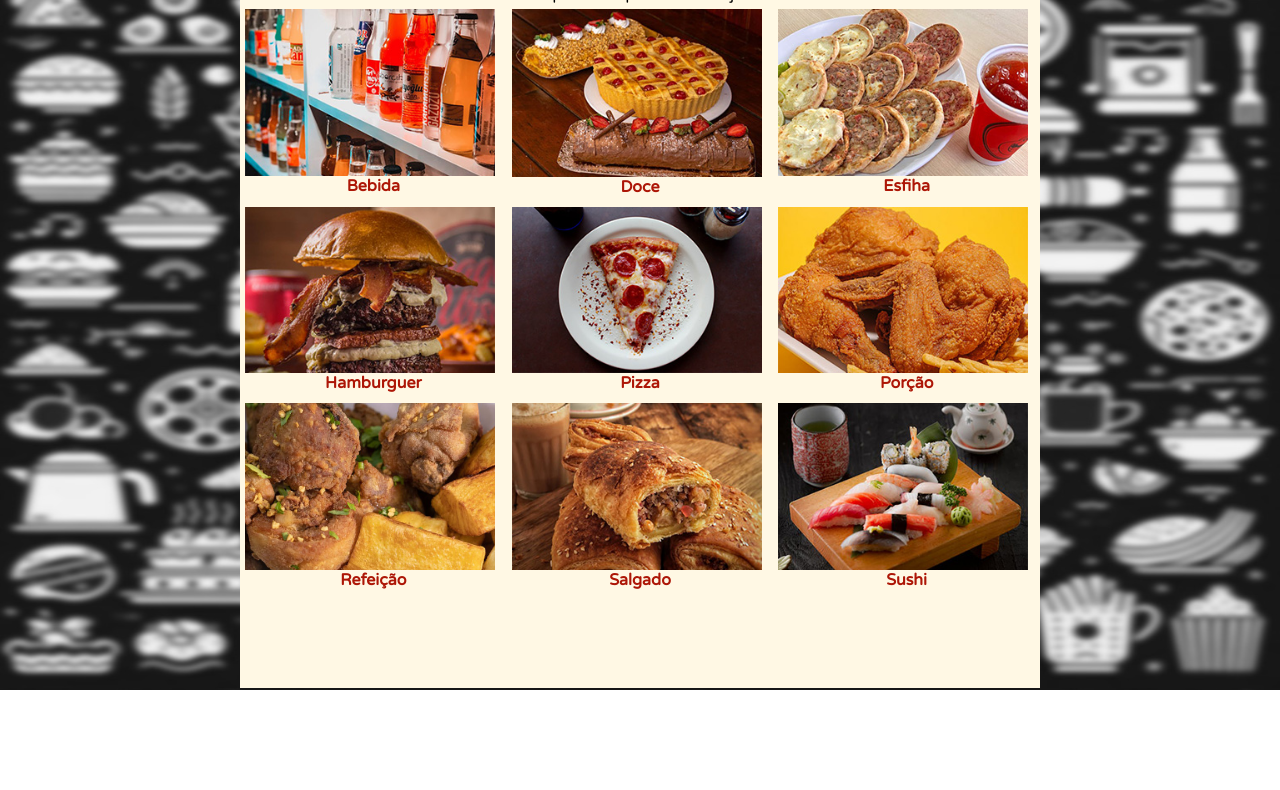
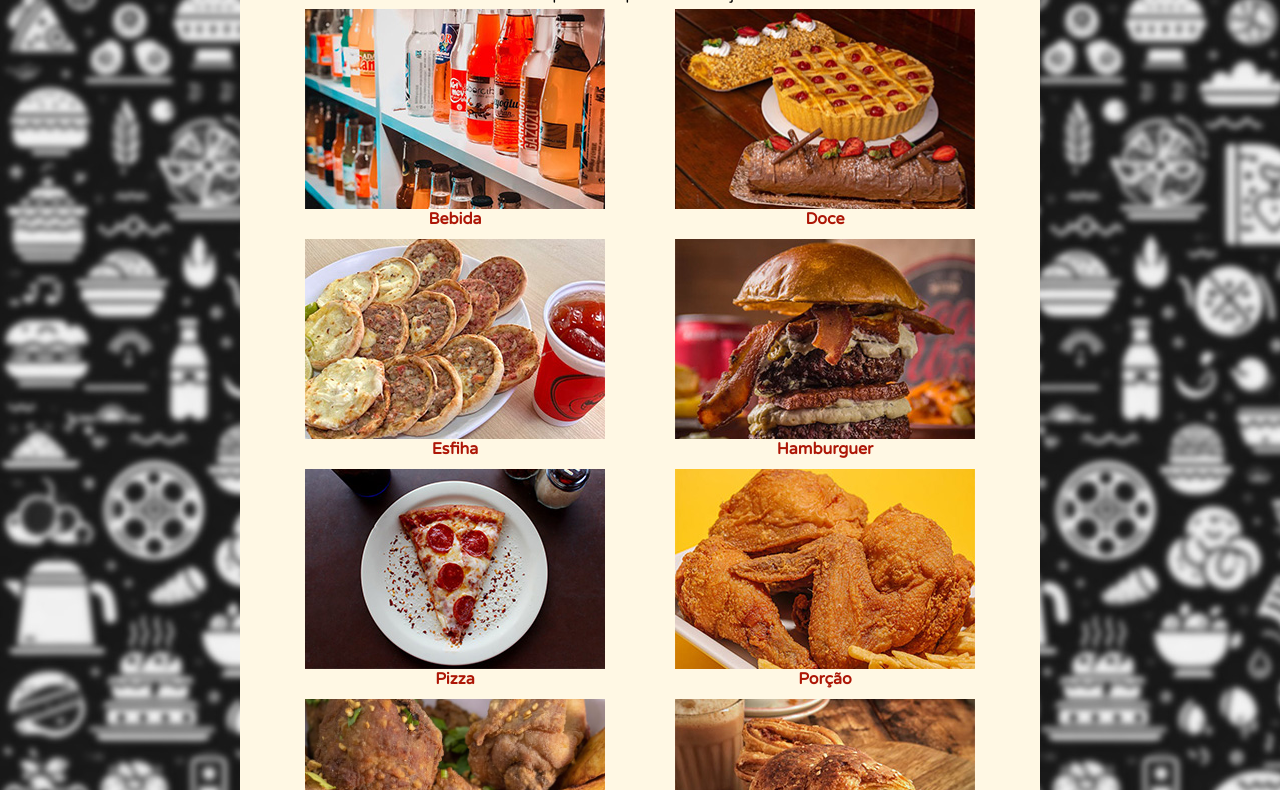
Before and after one commit to brusife/portfoliobrands, a plain HTML site: page superfooddelivery/pedido.html in a window 1280 px wide. Shown: the part 110-900 px from the top of the page. Before the commit the page ends 800 px from the top, so only its background shows below. Drawn offline with Linux system fonts and the light colour scheme.

Commit message:
acertando flex box

```diff
--- a/superfooddelivery/pedido.html
+++ b/superfooddelivery/pedido.html
@@ -14,15 +14,15 @@
         <main>
             <p>O que você quer comer hoje?</p>
             <div class="container">
-                <div class="item"><img src="icones/bebida.jpg"><p>Bebida</p></div>
-                <div class="item"><img src="icones/doce.jpg"><p>Doce</p></div>
-                <div class="item"><img src="icones/esfiha.jpg"><p>Esfiha</p></div>
-                <div class="item"><img src="icones/hamburguer.jpg"><p>Hamburguer</p></div>
-                <div class="item"><img src="icones/pizza.jpg"><p>Pizza</p></div>
-                <div class="item"><img src="icones/porcao.jpg"><p>Porção</p></div>
-                <div class="item"><img src="icones/refeicao.jpg"><p>Refeição</p></div>
-                <div class="item"><img src="icones/salgado.jpg"><p>Salgado</p></div>
-                <div class="item"><img src="icones/sushi.jpg"><p>Sushi</p></div>
+                <div class="item"><div class="foto" id="foto1"></div><p>Bebida</p></div>
+                <div class="item"><div class="foto" id="foto2"></div><p>Doce</p></div>
+                <div class="item"><div class="foto" id="foto3"></div><p>Esfiha</p></div>
+                <div class="item"><div class="foto" id="foto4"></div><p>Hamburguer</p></div>
+                <div class="item"><div class="foto" id="foto5"></div><p>Pizza</p></div>
+                <div class="item"><div class="foto" id="foto6"></div><p>Porção</p></div>
+                <div class="item"><div class="foto" id="foto7"></div><p>Refeição</p></div>
+                <div class="item"><div class="foto" id="foto8"></div><p>Salgado</p></div>
+                <div class="item"><div class="foto" id="foto9"></div><p>Sushi</p></div>
             </div>
 
         </main>
--- a/superfooddelivery/pedidostyle.css
+++ b/superfooddelivery/pedidostyle.css
@@ -10,35 +10,83 @@
 }
 
 .container {
-    max-width: 800px;
+    width: 800px;
     margin:0 auto;
     display: flex;
     flex-wrap: wrap;
+    justify-content: space-evenly;
 }
 
 .item {
-    flex:1 1 150px ;
+    flex-basis: 300px ;
     text-align: center;
     color: #ad1606;
     font-weight: bold;
     margin: 5px;
 }
 
+.item:hover{
+    box-shadow: inset 0px 0px 90px #fcc414;
+}
+
 main > p{
     text-align: center;
 }
+.foto {
+    display: block;
+    height: 200px;
+}
 
 
+#foto1 {
+    background: url(icones/bebida.jpg) center center;
+    background-size: contain;
+}
 
-img {
-    display: block;
-    max-width: 250px;
+#foto2 {
+    background: url(icones/doce.jpg) center center;
+    background-size: contain;
+}
 
+#foto3 {
+    background: url(icones/esfiha.jpg) center center;
+    background-size: contain;
+}
+
+#foto4 {
+    background: url(icones/hamburguer.jpg) center center;
+    background-size: contain;
+}
+
+#foto5 {
+    background: url(icones/pizza.jpg) center center;
+    background-size: contain;
+}
+
+#foto6 {
+    background: url(icones/porcao.jpg) center center;
+    background-size: contain;
+}
+
+#foto7 {
+    background: url(icones/refeicao.jpg) center center;
+    background-size: contain;
+}
+
+#foto8 {
+    background: url(icones/salgado.jpg) center center;
+    background-size: contain;
+}
+
+#foto9 {
+    background: url(icones/sushi.jpg) center center;
+    background-size: contain;
 }
 
 body {
     background: url(fundopc.jpg);
-    background-repeat: round;
+    background-repeat: repeat;
+    background-attachment: fixed;
 }
 
 header {
@@ -56,8 +104,10 @@ header > img {
 
 
 main {
-    background-color:#fff8e4 ;
-    height: 88vh;
+    display: block;
+    margin: auto;
+    max-width: 800px;
+    background-color:#fff8e4;
 }
 
 
@@ -72,7 +122,4 @@ main {
         height: 55px;
     }
 
-    main {
-        height: 90vh
-    }
 }
```
Also changed, not shown: superfooddelivery/index.html (+2 -2 lines).
